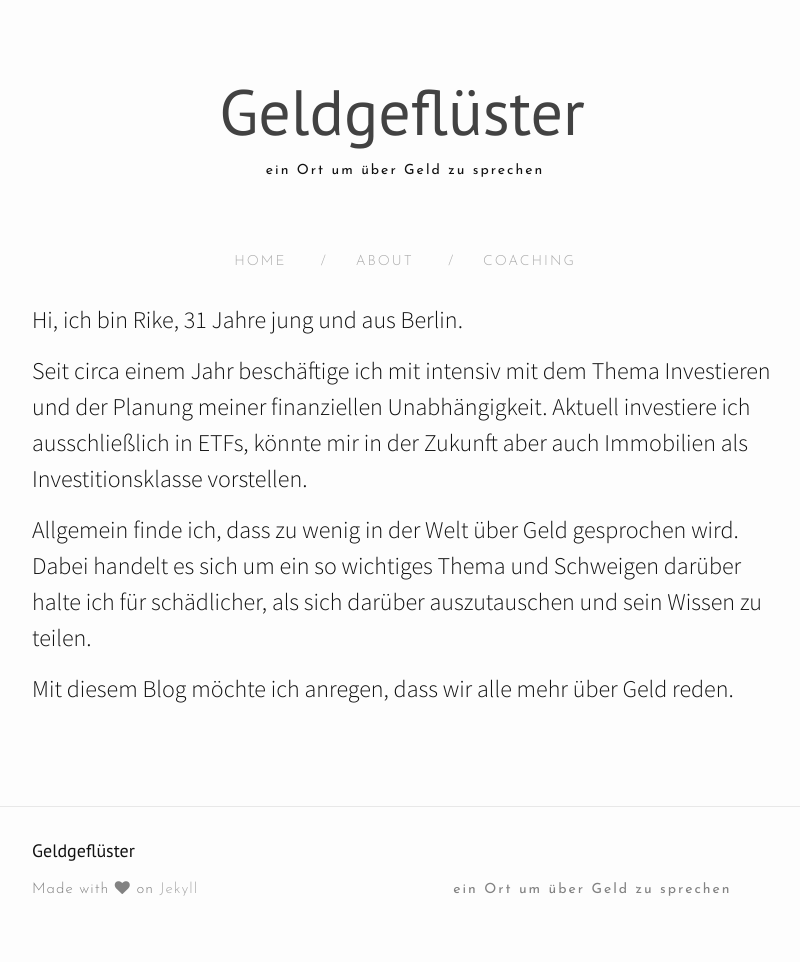
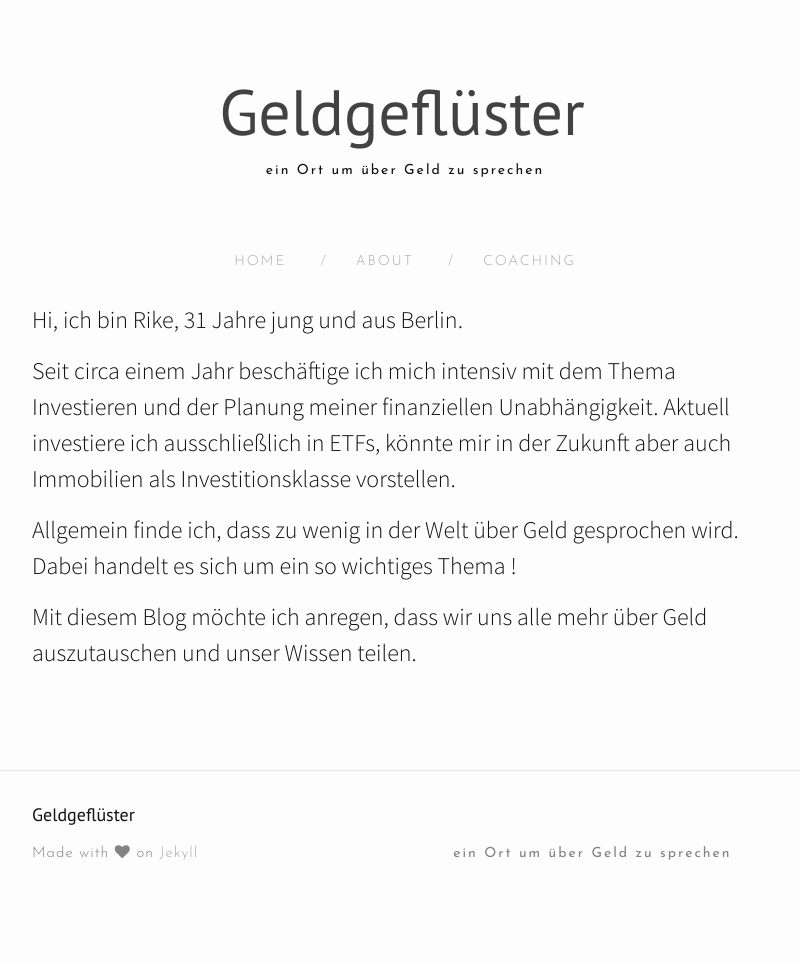
Before and after one commit to rikezahnpasta/rikezahnpasta.github.io, a Jekyll site: the page built from about.md, in a window 1280 px wide. Shown: the whole page, without its empty margins (238-1038 px from the left). Built offline with Jekyll 4.4.1, drawn with Linux system fonts in a browser that asks for light colours; nearby versions of some CDN libraries; after the commit the page ends 926 px from its top, so only the background shows below that.

Commit message:
Update About & Coaching

```diff
--- a/about.md
+++ b/about.md
@@ -6,9 +6,8 @@ permalink: /about/
 
 Hi, ich bin Rike, 31 Jahre jung und aus Berlin.
 
+Seit circa einem Jahr beschäftige ich mich intensiv mit dem Thema Investieren und der Planung meiner finanziellen Unabhängigkeit. Aktuell investiere ich ausschließlich in ETFs, könnte mir in der Zukunft aber auch Immobilien als Investitionsklasse vorstellen.
 
-Seit circa einem Jahr beschäftige ich mit intensiv mit dem Thema Investieren und der Planung meiner finanziellen Unabhängigkeit. Aktuell investiere ich ausschließlich in ETFs, könnte mir in der Zukunft aber auch Immobilien als Investitionsklasse vorstellen.
+Allgemein finde ich, dass zu wenig in der Welt über Geld gesprochen wird. Dabei handelt es sich um ein so wichtiges Thema !
 
-Allgemein finde ich, dass zu wenig in der Welt über Geld gesprochen wird. Dabei handelt es sich um ein so wichtiges Thema und Schweigen darüber halte ich für schädlicher, als sich darüber auszutauschen und sein Wissen zu teilen.
-
-Mit diesem Blog möchte ich anregen, dass wir alle mehr über Geld reden.
+Mit diesem Blog möchte ich anregen, dass wir uns alle mehr über Geld auszutauschen und unser Wissen teilen.
```
Also changed, not shown: coaching.md (+2 -4 lines).
